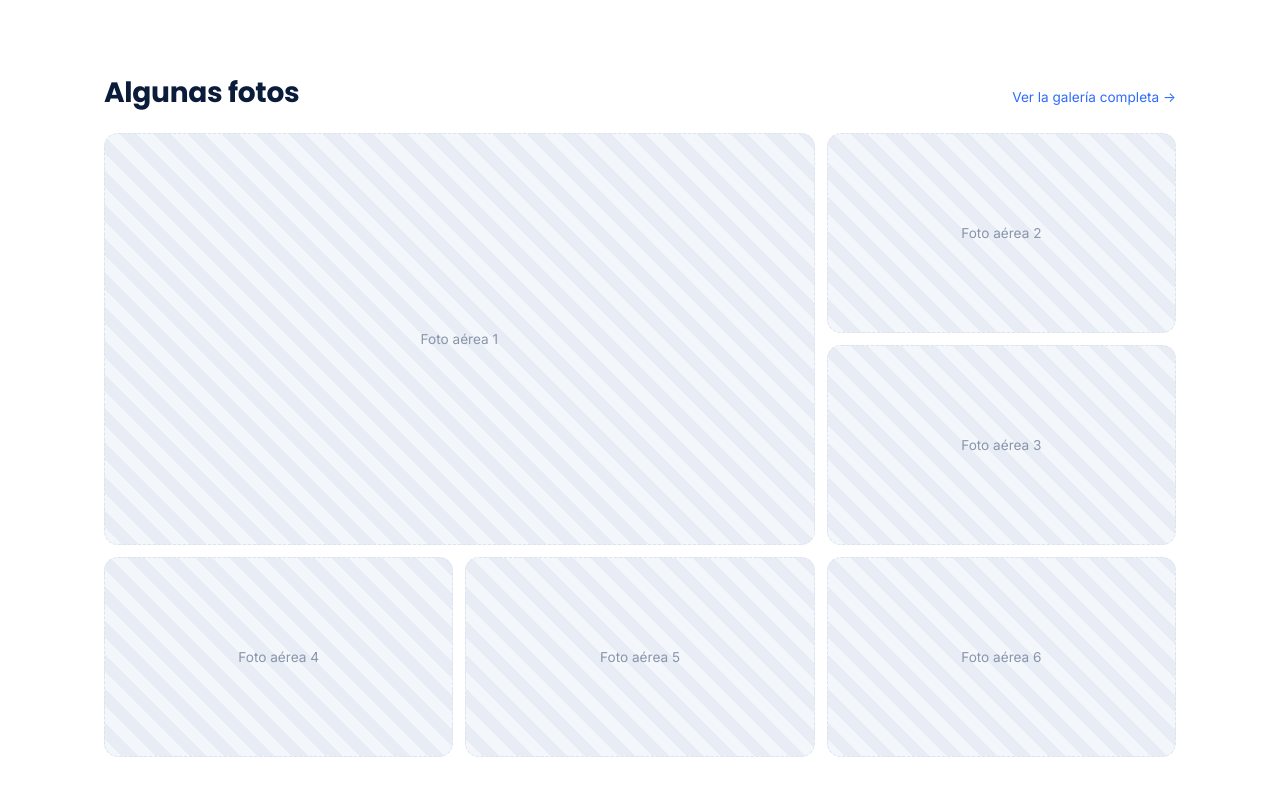
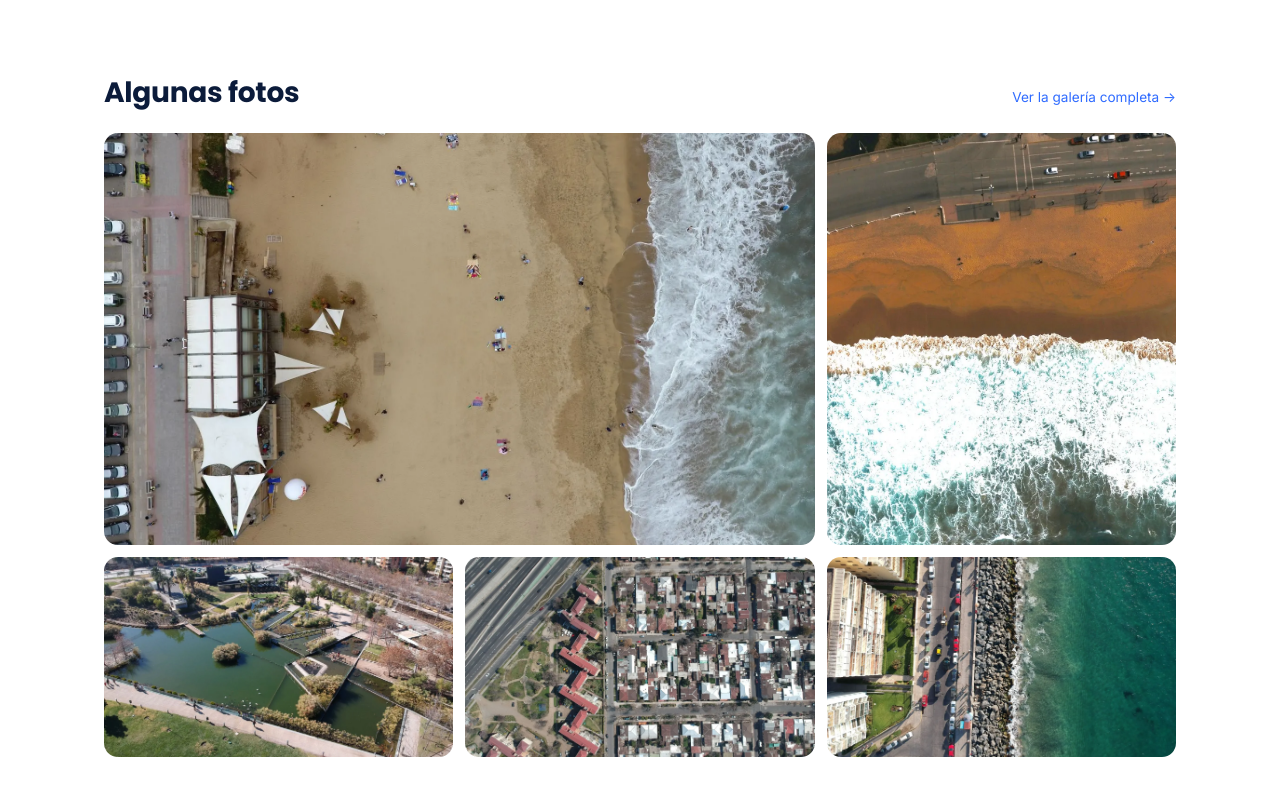
Before and after one commit to flopezmiranda/flopezmiranda.com, an Astro site: page /droneimagen in a window 1280 px wide. Shown: the part 480-1280 px from the top of the page. Built offline with nearby package versions, Linux system fonts and the light colour scheme; Astro itself is replaced by a stand-in of ours.

Commit message:
Fotos reales de DroneImagen en su página y en la tarjeta de la portada
Co-Authored-By: Claude Opus 5.5 <noreply@anthropic.com>
Claude-Session: https://claude.ai/code/session_018d9DdqUMmDWL8QM3Hb2VT9

```diff
--- a/src/data/droneimagen.ts
+++ b/src/data/droneimagen.ts
@@ -31,5 +31,12 @@ export const PLACES: DroneLink[] = [];
 export const REGIONS: DroneLink[] = [];
 export const COLLECTIONS: DroneLink[] = [];
 
-// ✏️ Pendiente: fotos aéreas (archivo en public/img/drone/ y lugar que muestran).
-export const PHOTOS: { src: string; place: string; href?: string }[] = [];
+// Fotos del mosaico (archivos en public/img/drone/).
+// size: 'wide' = grande 2x2, 'tall' = vertical alta, 'long' = horizontal ancha. place: lugar (opcional).
+export const PHOTOS: { src: string; alt: string; place?: string; size?: 'wide' | 'tall' | 'long' }[] = [
+  { src: '/img/drone/playa-cenital.webp', alt: 'Playa vista desde arriba, con quitasoles, gente en la arena y olas', size: 'wide' },
+  { src: '/img/drone/playa-olas.webp', alt: 'Olas rompiendo en la orilla de una playa junto a la avenida costera', size: 'tall' },
+  { src: '/img/drone/parque-lagunas.webp', alt: 'Parque urbano con lagunas, senderos y árboles en otoño' },
+  { src: '/img/drone/barrio-autopista.webp', alt: 'Barrio residencial de techos rojos junto a una autopista' },
+  { src: '/img/drone/costanera.webp', alt: 'Costanera con autos estacionados, rompeolas y mar turquesa' },
+];
--- a/src/pages/droneimagen.astro
+++ b/src/pages/droneimagen.astro
@@ -9,8 +9,6 @@ const groups = [
   { title: 'Colecciones', items: COLLECTIONS },
 ].filter((g) => g.items.length > 0);
 
-// Mientras no haya fotos, se muestran 6 espacios reservados
-const slots = PHOTOS.length > 0 ? PHOTOS : Array.from({ length: 6 }, (_, i) => ({ src: '', place: `Foto aérea ${i + 1}`, href: '' }));
 
 const faqs = [
   { q: '¿Las fotos de DroneImagen son gratis?', a: 'Sí. Todas se descargan gratis, en alta resolución y sin marca de agua, creando una cuenta gratuita.' },
@@ -73,18 +71,12 @@ const jsonLd = {
     </div>
     <div class="gallery">
       {
-        slots.map((p, i) =>
-          p.src ? (
-            <a class:list={['shot', { wide: i === 0 }]} href={p.href ? url(p.href) : url('/galeria')} target="_blank" rel="noopener">
-              <img src={p.src} alt={`Fotografía aérea de ${p.place}, Chile`} loading="lazy" />
-              <span class="place">{p.place}</span>
-            </a>
-          ) : (
-            <div class:list={['shot', 'empty', { wide: i === 0 }]}>
-              <span>{p.place}</span>
-            </div>
-          ),
-        )
+        PHOTOS.map((p) => (
+          <a class:list={['shot', p.size]} href={url('/galeria')} target="_blank" rel="noopener">
+            <img src={p.src} alt={`Fotografía aérea: ${p.alt.charAt(0).toLowerCase()}${p.alt.slice(1)}`} loading="lazy" />
+            {p.place && <span class="place">{p.place}</span>}
+          </a>
+        ))
       }
     </div>
   </section>
@@ -172,10 +164,11 @@ const jsonLd = {
   .gallery { display: grid; grid-template-columns: repeat(3, 1fr); grid-auto-rows: 200px; gap: 12px; }
   .shot { position: relative; border-radius: var(--radius); overflow: hidden; display: block; }
   .shot.wide { grid-column: span 2; grid-row: span 2; }
+  .shot.tall { grid-row: span 2; }
+  .shot.long { grid-column: span 2; }
   .shot img { width: 100%; height: 100%; object-fit: cover; display: block; transition: transform 0.4s; }
   .shot:hover img { transform: scale(1.04); }
   .place { position: absolute; left: 12px; bottom: 12px; padding: 4px 10px; border-radius: 999px; background: rgba(0, 0, 0, 0.6); color: #fff; font-size: 0.78rem; font-family: var(--head); }
-  .empty { display: grid; place-items: center; background: repeating-linear-gradient(45deg, var(--card) 0 12px, var(--card-2) 12px 24px); border: 1px dashed var(--line); color: var(--faint); font-size: 0.85rem; }
 
   .steps { list-style: none; margin: 0; padding: 0; display: grid; grid-template-columns: repeat(4, 1fr); gap: 16px; }
   .steps li { padding: 20px; }
@@ -213,6 +206,7 @@ const jsonLd = {
   @media (max-width: 560px) {
     .stats { grid-template-columns: repeat(2, 1fr); }
     .gallery { grid-template-columns: 1fr 1fr; grid-auto-rows: 140px; }
+    .shot.tall { grid-row: auto; }
     .steps, .links { grid-template-columns: 1fr; }
   }
 </style>
```
Also changed, not shown: src/pages/index.astro (+1 -14 lines), public/img/drone/barrio-autopista.webp (added), public/img/drone/costanera.webp (added), public/img/drone/parque-lagunas.webp (added), public/img/drone/playa-cenital.webp (added), public/img/drone/playa-olas.webp (added).
